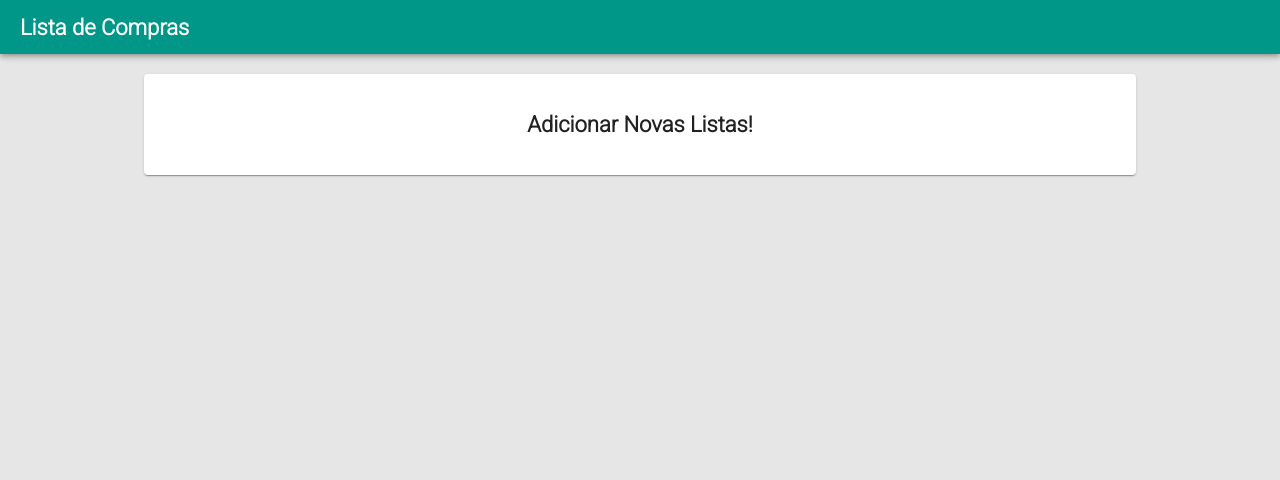
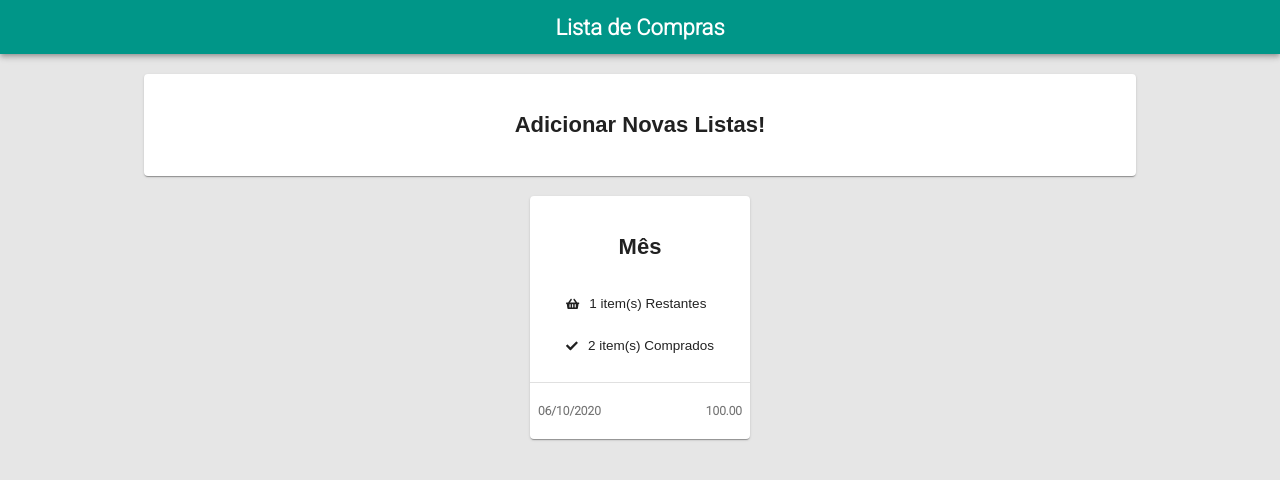
Before and after one commit to Decston/ListaDeCompras, a React (Create React App) app: page / in a window 1280 px wide. Shown: the top 480 px of the page. Built offline with nearby package versions, Linux system fonts and the light colour scheme.

Commit message:
Criação do icone com o link para a lista do mês

```diff
--- a/src/App.css
+++ b/src/App.css
@@ -1,7 +1,7 @@
 .title {
     font-size: 22px;
     font-weight: bold;
-    font-family: 'Roboto', sans-serif;
+    text-align: center;
 }
 
 .header {
--- a/src/container/home/Home.css
+++ b/src/container/home/Home.css
@@ -7,6 +7,27 @@
 
 .new-list-container {
     width: 80%;
+}
+
+.list-container {
+    width: 220px;
+    margin: 20px;
+}
+
+.list-card-body {
+    width: 100%;
+    text-align: center;
+    font-weight: 400;
+}
+
+.list-card-item{
+    display: flex;
+    align-items: center;
+    font-size: 13.5px;
+}
+
+.list-card-item svg {
+    margin-right: 10px;
 }
 
 .card {
@@ -23,3 +44,13 @@
     display: flex;
     justify-content: center;
 }
+
+.card-footer {
+    height: 40px;
+    display: flex;
+    justify-content: space-between;
+    align-items: center;
+    font-size: 12px;
+    font-weight: bolder;
+    color: #757575;
+}
--- a/src/container/home/index.js
+++ b/src/container/home/index.js
@@ -2,6 +2,10 @@
 import Card from '@material-ui/core/Card';
 import CardActionArea from '@material-ui/core/CardActionArea';
 import CardContent from '@material-ui/core/CardContent';
+import CardActions from '@material-ui/core/CardActions';
+import Divider from '@material-ui/core/Divider';
+import { FontAwesomeIcon } from '@fortawesome/react-fontawesome';
+import { faShoppingBasket, faCheck } from '@fortawesome/free-solid-svg-icons';
 
 import './Home.css';
 
@@ -20,6 +24,33 @@
                 </CardActionArea>
             </Card>
         </div>
+
+        <div className="list-container">
+            <Card className="card">
+                <CardActionArea className="card-action-area">
+                    <CardContent className="card-content">
+                        <div>
+                            <p className="title">Mês</p>
+                            <div className="list-card-body">
+                                <div className="list-card-item">
+                                    <FontAwesomeIcon icon={faShoppingBasket} size="sm" />
+                                    <p>1 item(s) Restantes</p>
+                                </div>
+                                <div className="list-card-item">
+                                    <FontAwesomeIcon icon={faCheck} size="sm" />
+                                    <p>2 item(s) Comprados</p>
+                                </div>
+                            </div>
+                        </div>
+                    </CardContent>
+                </CardActionArea>
+                <Divider />
+                <CardActions className="card-footer">
+                    <p>06/10/2020</p>
+                    <p>100.00</p>
+                </CardActions>
+            </Card>
+        </div>
     </div>
 )
 
```
